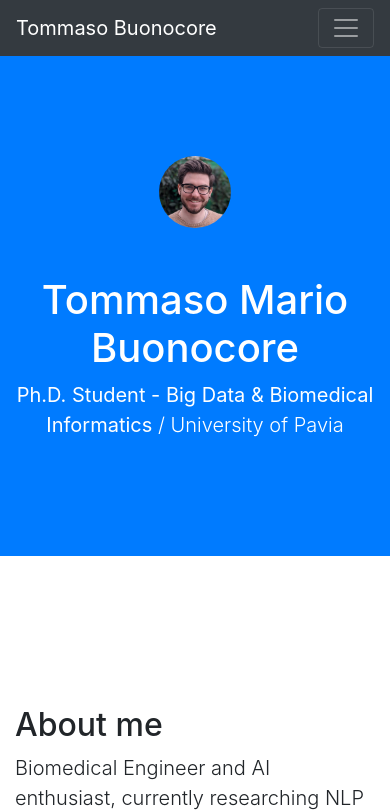
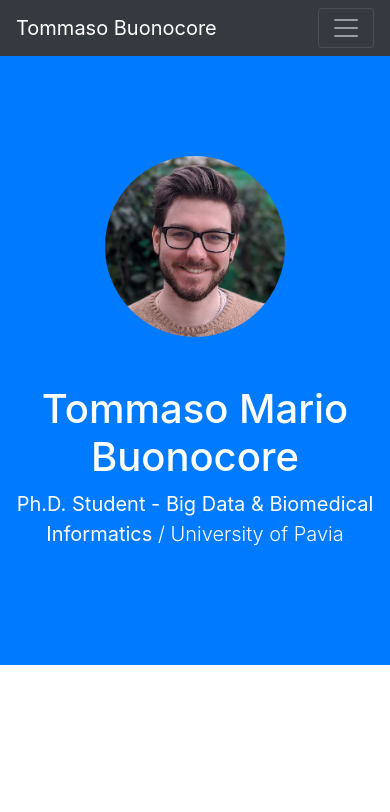
Before and after one commit to detsutut/detsutut_old.github.io, a website with bundled scripts: page index.html in a window 390 px wide. Shown: the top 812 px of the page. Built offline with nearby package versions, Linux system fonts and the light colour scheme.

Commit message:
modified avatar css responsive

```diff
--- a/css/cvstyle.css
+++ b/css/cvstyle.css
@@ -3,6 +3,15 @@
     width: 20%;
     height: 20%;
     border-radius: 50%;
+}
+
+@media (max-width: 1000px) {
+    .avatar {
+        vertical-align: middle;
+        width: 50%;
+        height: 50%;
+        border-radius: 50%;
+    }
 }
 
 body{
```
